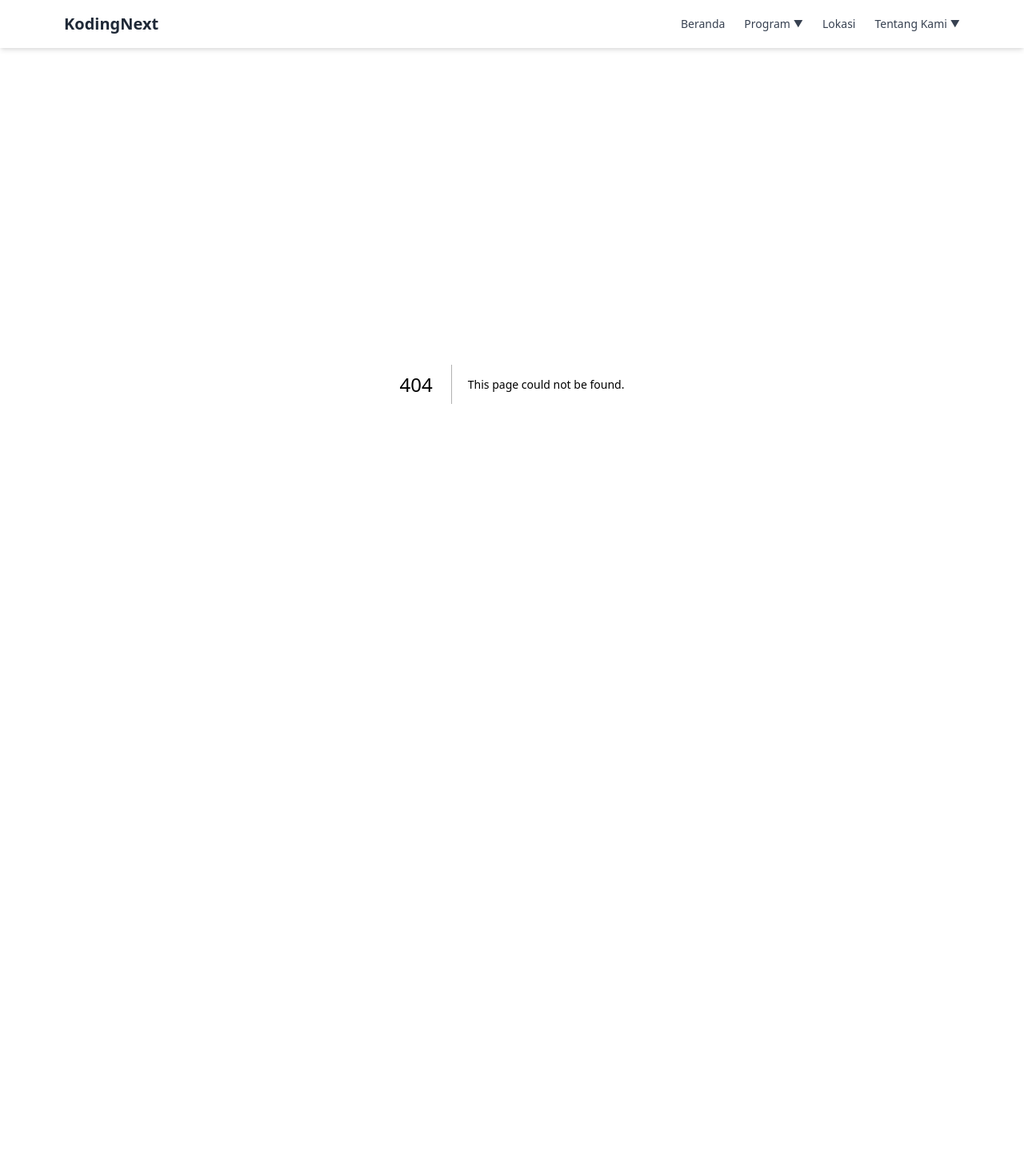
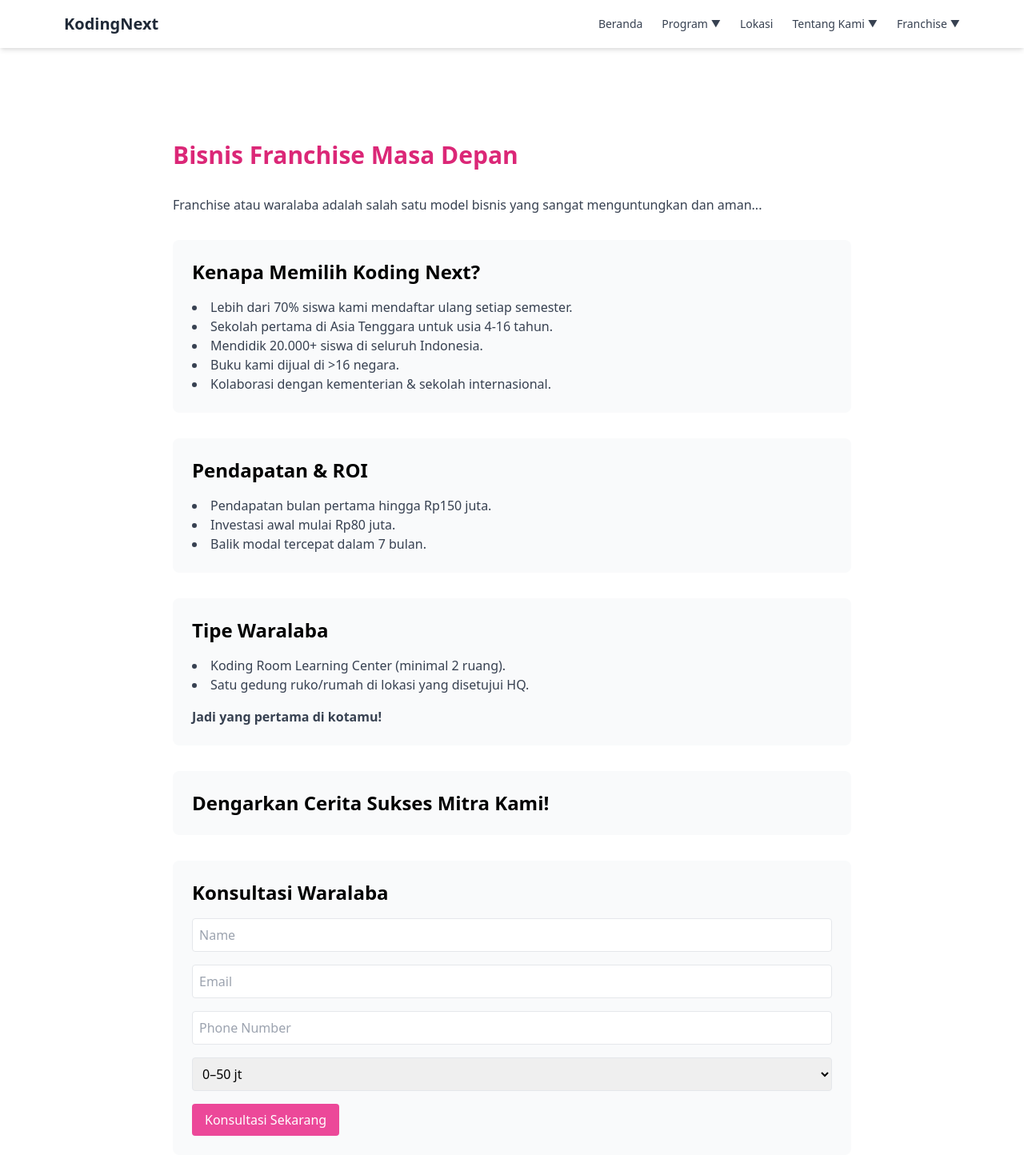
Before and after one commit to ikbaenjino/next, a Next.js app: page /franchise in a window 1280 px wide. Before the commit this address had no page. Shown: the whole page at 80% size. Before the commit the page ends 880 px from the top, so only its background shows below. Built offline with nearby package versions, Linux system fonts and the light colour scheme.

Commit message:
franchise

```diff
--- /dev/null
+++ b/app/franchise/page.jsx
@@ -0,0 +1,64 @@
+export const metadata = {
+    title: "Franchise • KodingNext",
+    description: "Peluang Bisnis Franchise Sekolah Coding Masa Depan bersama Koding Next.",
+  };
+
+  export default function FranchisePage() {
+    return (
+      <main className="pt-24 px-6 max-w-4xl mx-auto space-y-8">
+        <h1 className="text-3xl font-bold text-pink-600">Bisnis Franchise Masa Depan</h1>
+        <p className="text-gray-700">
+          Franchise atau waralaba adalah salah satu model bisnis yang sangat menguntungkan dan aman...
+        </p>
+
+        <section className="bg-gray-50 p-6 rounded-lg space-y-4">
+          <h2 className="text-2xl font-semibold">Kenapa Memilih Koding Next?</h2>
+          <ul className="list-disc list-inside text-gray-700">
+            <li>Lebih dari 70% siswa kami mendaftar ulang setiap semester.</li>
+            <li>Sekolah pertama di Asia Tenggara untuk usia 4‑16 tahun.</li>
+            <li>Mendidik 20.000+ siswa di seluruh Indonesia.</li>
+            <li>Buku kami dijual di >16 negara.</li>
+            <li>Kolaborasi dengan kementerian & sekolah internasional.</li>
+          </ul>
+        </section>
+
+        <section className="bg-gray-50 p-6 rounded-lg space-y-4">
+          <h2 className="text-2xl font-semibold">Pendapatan & ROI</h2>
+          <ul className="list-disc list-inside text-gray-700">
+            <li>Pendapatan bulan pertama hingga Rp150 juta.</li>
+            <li>Investasi awal mulai Rp80 juta.</li>
+            <li>Balik modal tercepat dalam 7 bulan.</li>
+          </ul>
+        </section>
+
+        <section className="bg-gray-50 p-6 rounded-lg space-y-4">
+          <h2 className="text-2xl font-semibold">Tipe Waralaba</h2>
+          <ul className="list-disc list-inside text-gray-700">
+            <li>Koding Room Learning Center (minimal 2 ruang).</li>
+            <li>Satu gedung ruko/rumah di lokasi yang disetujui HQ.</li>
+          </ul>
+          <p className="text-gray-700 font-semibold">Jadi yang pertama di kotamu!</p>
+        </section>
+
+        <section className="bg-gray-50 p-6 rounded-lg space-y-4">
+          <h2 className="text-2xl font-semibold">Dengarkan Cerita Sukses Mitra Kami!</h2>
+          {/* Placeholder testimonial atau video */}
+        </section>
+
+        <section className="bg-gray-50 p-6 rounded-lg space-y-4">
+          <h2 className="text-2xl font-semibold">Konsultasi Waralaba</h2>
+          <form className="space-y-4">
+            <input type="text" placeholder="Name" className="w-full p-2 border rounded"/>
+            <input type="email" placeholder="Email" className="w-full p-2 border rounded"/>
+            <input type="text" placeholder="Phone Number" className="w-full p-2 border rounded"/>
+            <select className="w-full p-2 border rounded">
+              <option>0–50 jt</option>
+              <option>50–250 jt</option>
+              <option>>250 jt</option>
+            </select>
+            <button className="bg-pink-500 hover:bg-pink-600 text-white py-2 px-4 rounded">Konsultasi Sekarang</button>
+          </form>
+        </section>
+      </main>
+    );
+  }
--- a/components/Navbar.tsx
+++ b/components/Navbar.tsx
@@ -15,7 +15,7 @@ export default function Navbar() {
           KodingNext
         </Link>
 
-        {/* Toggle button for mobile */}
+        {/* Mobile Toggle Button */}
         <button
           onClick={() => setIsOpen(!isOpen)}
           className="md:hidden text-gray-700"
@@ -25,7 +25,6 @@ export default function Navbar() {
 
         {/* Desktop Menu */}
         <nav className="hidden md:flex gap-6 text-sm font-medium text-gray-700 items-center relative">
-
           <Link href="/">Beranda</Link>
 
           {/* PROGRAM DROPDOWN */}
@@ -57,6 +56,18 @@ export default function Navbar() {
               </div>
             </div>
           </div>
+
+          {/* FRANCHISE DROPDOWN */}
+          <div className="relative group">
+            <button className="flex items-center hover:text-pink-600">
+              Franchise <span className="ml-1 text-xs">▼</span>
+            </button>
+            <div className="absolute left-0 top-full opacity-0 invisible group-hover:opacity-100 group-hover:visible transition-all duration-200 bg-white shadow-lg rounded-md z-50 mt-2">
+              <div className="flex flex-col text-sm text-gray-700 p-2 min-w-[220px] whitespace-nowrap">
+                <Link href="/franchise" className="px-4 py-2 hover:text-pink-500">Bisnis Franchise Masa Depan</Link>
+              </div>
+            </div>
+          </div>
         </nav>
       </div>
 
@@ -69,7 +80,6 @@ export default function Navbar() {
         <div className="flex flex-col gap-4 px-6 text-sm font-medium text-gray-700">
           <Link href="/" onClick={handleLinkClick}>Beranda</Link>
 
-          {/* Program Mobile */}
           <Link href="/program" onClick={handleLinkClick}>Program</Link>
           <Link href="/program/little-koders" onClick={handleLinkClick} className="pl-4 text-gray-500">- Little Koders</Link>
           <Link href="/program/junior-koders" onClick={handleLinkClick} className="pl-4 text-gray-500">- Junior Koders</Link>
@@ -77,10 +87,11 @@ export default function Navbar() {
 
           <Link href="/lokasi" onClick={handleLinkClick}>Lokasi</Link>
 
-          {/* Tentang Kami Mobile */}
           <Link href="/tentang-kami" onClick={handleLinkClick}>Tentang Kami</Link>
           <Link href="/karir" onClick={handleLinkClick} className="pl-4 text-gray-500">- Karir</Link>
           <Link href="/blog" onClick={handleLinkClick} className="pl-4 text-gray-500">- Blog</Link>
+
+          <Link href="/franchise" onClick={handleLinkClick}>Franchise</Link>
         </div>
       </div>
     </header>
```
